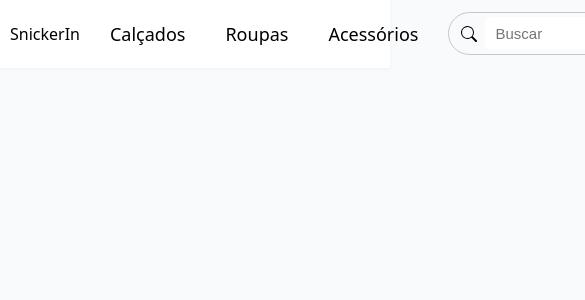
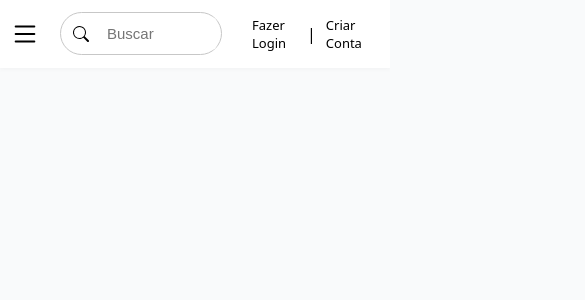
Before and after one commit to Luizhnrs/snicker.in, a React (Create React App) app in the folder frontend/: page / in a window 390 px wide. Shown: the top 300 px of the page, 585 px wide, since content can reach past the window. Built offline with nearby package versions, Linux system fonts and the light colour scheme.

Commit message:
Feat: Add mobile menu

```diff
--- a/frontend/src/components/Header.tsx
+++ b/frontend/src/components/Header.tsx
@@ -1,12 +1,25 @@
 import { Link } from "react-router-dom";
 import "../styles/header.css"
+import { useState } from "react";
 export default function Header() {
+  const [open, setOpen] = useState(true);
+
+  const openMenu = () => {
+    setOpen(!open);
+    console.log('oi')
+  }
+
   return (
     <header className="header-container">
       <div className="header-logo">
         SnickerIn
       </div>
       <div className="categories">
+        <div className="menu" onClick={openMenu}>
+          <svg xmlns="http://www.w3.org/2000/svg" width="30" height="30" fill="currentColor" viewBox="0 0 16 16">
+            <path fill-rule="evenodd" d="M2.5 12a.5.5 0 0 1 .5-.5h10a.5.5 0 0 1 0 1H3a.5.5 0 0 1-.5-.5m0-4a.5.5 0 0 1 .5-.5h10a.5.5 0 0 1 0 1H3a.5.5 0 0 1-.5-.5m0-4a.5.5 0 0 1 .5-.5h10a.5.5 0 0 1 0 1H3a.5.5 0 0 1-.5-.5" />
+          </svg>
+        </div>
         <Link to="/footwear">
           <p>Calçados</p>
         </Link>
--- a/frontend/src/styles/header.css
+++ b/frontend/src/styles/header.css
@@ -80,3 +80,36 @@
 .cart-div>a {
   color: black;
 }
+
+.menu {
+  display: none;
+}
+
+@media only screen and (max-width: 680px) {
+  .header-logo {
+    display: none;
+  }
+
+  .menu {
+    display: flex;
+    justify-content: center;
+    align-items: center;
+    margin: 0 10px;
+  }
+
+  .menu:hover {
+    cursor: pointer;
+  }
+
+  .categories>a {
+    display: none;
+  }
+
+  .cart-div {
+    display: none;
+  }
+
+  .search {
+    width: 40vw;
+  }
+}
```
